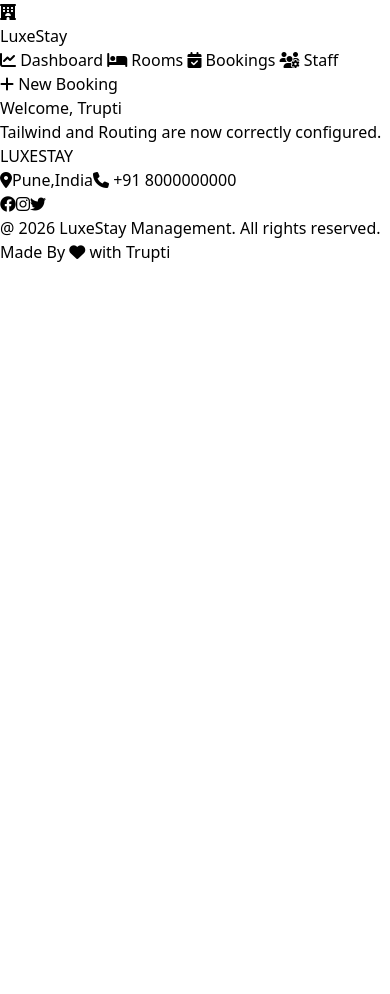
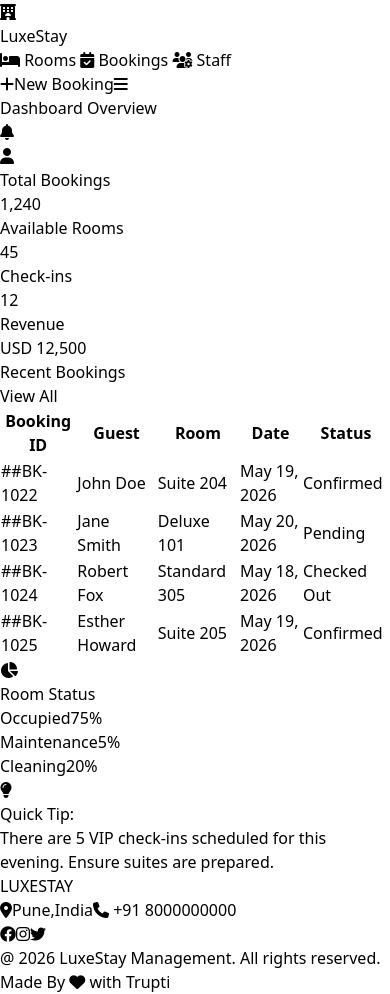
Before and after one commit to TruptiBurde918/hotel-management-v2, an Angular app: page /dashboard in a window 390 px wide. Before the commit this address led to /. Before the commit the page ends 844 px from the top, so only its background shows below. Built offline with nearby package versions, Linux system fonts and the light colour scheme.

Commit message:
Created Dashboard ui and  added responsiveness

```diff
--- a/src/app/app.html
+++ b/src/app/app.html
@@ -4,11 +4,6 @@
   <div class="max-w-7xl mx-auto">
     <router-outlet></router-outlet>
 
-    <!-- Fallback if no route is active -->
-    <div *ngIf="true" class="bg-white p-8 rounded-2xl shadow-sm border border-gray-100">
-      <h2 class="text-2xl font-bold text-gray-800">Welcome, Trupti</h2>
-      <p class="text-gray-600">Tailwind and Routing are now correctly configured.</p>
-    </div>
   </div>
 </main>
 
--- /dev/null
+++ b/src/app/main/main/dasboard/dasboard.html
@@ -0,0 +1,107 @@
+<div class="min-h-screen bg-gray-100 flex flex-col md:flex-row">
+
+  <main class="flex-1 overflow-x-hidden overflow-y-auto">
+    <header class="bg-white shadow-sm py-4 px-6 flex justify-between items-center">
+      <h1 class="text-2xl font-semibold text-gray-800">Dashboard Overview</h1>
+      <div class="flex items-center space-x-4">
+        <button class="p-2 text-gray-400 hover:text-gray-600">
+          <i class="fas fa-bell text-xl"></i>
+        </button>
+        <div class="w-10 h-10 rounded-full bg-gray-300 border-2 border-white shadow-sm flex items-center justify-center overflow-hidden">
+          <i class="fas fa-user text-gray-500"></i>
+        </div>
+      </div>
+    </header>
+
+    <div class="p-6">
+      <div class="grid grid-cols-1 sm:grid-cols-2 lg:grid-cols-4 gap-6 mb-8">
+        <div *ngFor="let stat of stats" class="bg-white rounded-xl shadow-sm p-6 border border-gray-100">
+          <div class="flex items-center justify-between">
+            <div>
+              <p class="text-sm font-medium text-gray-500 uppercase">{{ stat.label }}</p>
+              <p class="text-2xl font-bold text-gray-900 mt-1">{{ stat.value }}</p>
+            </div>
+            <div [class]="stat.color + ' w-12 h-12 rounded-lg text-white flex items-center justify-center shadow-lg'">
+              <i [class]="stat.icon + ' text-xl'"></i>
+            </div>
+          </div>
+        </div>
+      </div>
+
+      <div class="grid grid-cols-1 xl:grid-cols-3 gap-6">
+        <div class="xl:col-span-2 bg-white rounded-xl shadow-sm border border-gray-100 overflow-hidden">
+          <div class="p-6 border-b border-gray-100 flex justify-between items-center">
+            <h2 class="text-lg font-bold text-gray-800">Recent Bookings</h2>
+            <button class="text-blue-600 text-sm font-semibold hover:underline">View All</button>
+          </div>
+          <div class="overflow-x-auto">
+            <table class="w-full text-left">
+              <thead>
+                <tr class="bg-gray-50 text-gray-500 text-xs uppercase font-semibold">
+                  <th class="px-6 py-4">Booking ID</th>
+                  <th class="px-6 py-4">Guest</th>
+                  <th class="px-6 py-4">Room</th>
+                  <th class="px-6 py-4">Date</th>
+                  <th class="px-6 py-4">Status</th>
+                </tr>
+              </thead>
+              <tbody class="divide-y divide-gray-100">
+                <tr *ngFor="let booking of recentBookings" class="hover:bg-gray-50 transition-colors">
+                  <td class="px-6 py-4 font-medium text-gray-900">#{{ booking.id }}</td>
+                  <td class="px-6 py-4 text-gray-600">{{ booking.guest }}</td>
+                  <td class="px-6 py-4 text-gray-600">{{ booking.room }}</td>
+                  <td class="px-6 py-4 text-gray-600">{{ booking.date }}</td>
+                  <td class="px-6 py-4">
+                    <span [class]="'px-3 py-1 rounded-full text-xs font-medium ' + getStatusClass(booking.status)">
+                      {{ booking.status }}
+                    </span>
+                  </td>
+                </tr>
+              </tbody>
+            </table>
+          </div>
+        </div>
+
+        <div class="bg-white rounded-xl shadow-sm border border-gray-100 p-6">
+          <div class="flex items-center gap-2 mb-4">
+            <i class="fa fa-chart-pie text-blue-600"></i>
+            <h2 class="text-lg font-bold text-gray-800">Room Status</h2>
+          </div>
+          <div class="space-y-4">
+            <div class="flex items-center justify-between">
+              <span class="text-gray-600">Occupied</span>
+              <span class="font-semibold">75%</span>
+            </div>
+            <div class="w-full bg-gray-100 rounded-full h-2">
+              <div class="bg-blue-600 h-2 rounded-full" style="width: 75%"></div>
+            </div>
+
+            <div class="flex items-center justify-between mt-6">
+              <span class="text-gray-600">Maintenance</span>
+              <span class="font-semibold">5%</span>
+            </div>
+            <div class="w-full bg-gray-100 rounded-full h-2">
+              <div class="bg-red-500 h-2 rounded-full" style="width: 5%"></div>
+            </div>
+
+            <div class="flex items-center justify-between mt-6">
+              <span class="text-gray-600">Cleaning</span>
+              <span class="font-semibold">20%</span>
+            </div>
+            <div class="w-full bg-gray-100 rounded-full h-2">
+              <div class="bg-yellow-500 h-2 rounded-full" style="width: 20%"></div>
+            </div>
+          </div>
+
+          <div class="mt-8 p-4 bg-blue-50 rounded-lg border border-blue-100 flex gap-3">
+            <i class="fa fa-lightbulb text-blue-600 mt-1"></i>
+            <div>
+              <p class="text-blue-800 text-sm font-medium">Quick Tip:</p>
+              <p class="text-blue-600 text-xs mt-1">There are 5 VIP check-ins scheduled for this evening. Ensure suites are prepared.</p>
+            </div>
+          </div>
+        </div>
+      </div>
+    </div>
+  </main>
+</div>
--- /dev/null
+++ b/src/app/main/main/dasboard/dasboard.ts
@@ -0,0 +1,32 @@
+import { Component } from '@angular/core';
+
+@Component({
+  selector: 'app-dasboard',
+  standalone: false,
+  templateUrl: './dasboard.html',
+  styleUrl: './dasboard.css',
+})
+export class Dasboard {
+
+   stats = [
+    { label: 'Total Bookings', value: '1,240', icon: 'calendar', color: 'bg-blue-500' },
+    { label: 'Available Rooms', value: '45', icon: 'home', color: 'bg-green-500' },
+    { label: 'Check-ins', value: '12', icon: 'login', color: 'bg-yellow-500' },
+    { label: 'Revenue', value: 'USD 12,500', icon: 'payments', color: 'bg-purple-500' }
+  ];
+   recentBookings = [
+    { id: '#BK-1022', guest: 'John Doe', room: 'Suite 204', status: 'Confirmed', date: 'May 19, 2026' },
+    { id: '#BK-1023', guest: 'Jane Smith', room: 'Deluxe 101', status: 'Pending', date: 'May 20, 2026' },
+    { id: '#BK-1024', guest: 'Robert Fox', room: 'Standard 305', status: 'Checked Out', date: 'May 18, 2026' },
+    { id: '#BK-1025', guest: 'Esther Howard', room: 'Suite 205', status: 'Confirmed', date: 'May 19, 2026' }
+  ];
+
+  getStatusClass(status: string) {
+    switch (status) {
+      case 'Confirmed': return 'bg-green-100 text-green-800';
+      case 'Pending': return 'bg-yellow-100 text-yellow-800';
+      case 'Checked Out': return 'bg-gray-100 text-gray-800';
+      default: return 'bg-blue-100 text-blue-800';
+    }
+  }
+}
--- a/src/app/main/main/header/header.html
+++ b/src/app/main/main/header/header.html
@@ -13,18 +13,33 @@
 
       <nav class="hidden md:flex space-x-8">
         <a *ngFor="let item of navItems"
-
-           class="text-gray-600 hover:text-blue-600 font-medium transition-colors flex items-center gap-2">
+                   class="text-gray-600 hover:text-blue-600 font-medium transition-colors flex items-center gap-2 cursor-pointer">
           <i [class]="item.icon"></i> {{ item.label }}
         </a>
       </nav>
 
-      <div class="flex items-center gap-4">
-        <button class="bg-blue-600 text-white px-6 py-2.5 rounded-full font-bold hover:bg-blue-700 shadow-lg shadow-blue-200 transition-all active:scale-95">
-          <i class="fas fa-plus mr-2"></i> New Booking
+      <div class="flex items-center gap-2 md:gap-4">
+        <button class="bg-blue-600 text-white px-4 md:px-6 py-2.5 rounded-full font-bold hover:bg-blue-700 shadow-lg shadow-blue-200 transition-all active:scale-95">
+          <i class="fas fa-plus md:mr-2"></i>
+          <span class="hidden md:inline">New Booking</span>
+        </button>
+
+        <button (click)="toggleMenu()" class="md:hidden p-2 text-gray-600 hover:bg-gray-100 rounded-lg transition-colors focus:outline-none">
+          <i class="fas" [ngClass]="isMenuOpen ? 'fa-times' : 'fa-bars'"></i>
         </button>
       </div>
 
     </div>
   </div>
+
+  <div *ngIf="isMenuOpen" class="md:hidden bg-white border-b border-gray-100">
+    <div class="px-4 pt-2 pb-6 space-y-1">
+      <a *ngFor="let item of navItems"
+         (click)="isMenuOpen = false"
+         class="flex items-center gap-3 px-4 py-3 text-gray-600 hover:text-blue-600 hover:bg-blue-50 rounded-xl font-medium transition-all cursor-pointer">
+        <i [class]="item.icon + ' w-5 text-center'"></i>
+        {{ item.label }}
+      </a>
+    </div>
+  </div>
 </header>
--- a/src/app/main/main/header/header.ts
+++ b/src/app/main/main/header/header.ts
@@ -8,12 +8,17 @@ import { NavItem } from './navItem.interface';
   styleUrl: './header.css',
 })
 export class Header {
+  isMenuOpen = false;
   navItems: NavItem[]=[
-    { label: 'Dashboard', link: '/dashboard', icon: 'fas fa-chart-line' },
+    // { label: 'Dashboard', link: '/dashboard', icon: 'fas fa-chart-line' },
     { label: 'Rooms', link: '/rooms', icon: 'fas fa-bed' },
     { label: 'Bookings', link: '/bookings', icon: 'fas fa-calendar-check' },
     { label: 'Staff', link: '/staff', icon: 'fas fa-users-cog' }
   ];
 
+  toggleMenu()
+  {
+    this.isMenuOpen = !this.isMenuOpen;
+  }
 
 }
--- a/src/app/main/main/main-module.ts
+++ b/src/app/main/main/main-module.ts
@@ -4,18 +4,23 @@ import { RouterModule } from '@angular/router'; // Add this
 import { MainRoutingModule } from './main-routing-module';
 import { Footer } from './footer/footer';
 import { Header } from './header/header';
+import { Dasboard } from './dasboard/dasboard';
 
 @NgModule({
-  declarations: [Footer, Header],
+  declarations: [
+    Footer,
+    Header,
+    Dasboard
+  ],
   imports: [
     CommonModule,
-    RouterModule, // Add this
+    RouterModule,
     MainRoutingModule
   ],
   exports: [
     Footer,
     Header,
-    RouterModule // Export this so app.html can use router-outlet and routerLink
+    RouterModule
   ]
 })
 export class MainModule {}
--- a/src/app/main/main/main-routing-module.ts
+++ b/src/app/main/main/main-routing-module.ts
@@ -1,8 +1,9 @@
 import { NgModule } from '@angular/core';
 import { RouterModule, Routes } from '@angular/router';
+import { Dasboard } from './dasboard/dasboard';
 
 const routes: Routes = [
-  // { path: 'dashboard', component: DashboardComponent }, // Replace with your component
+   { path: 'dashboard', component: Dasboard },
   // { path: 'rooms', component: RoomsComponent },         // Replace with your component
   { path: '', redirectTo: 'dashboard', pathMatch: 'full' }
 ];
```
Also changed, not shown: src/app/main/main/dasboard/dasboard.css (added), 1 other file (tests, documents, lock files or other folders).
